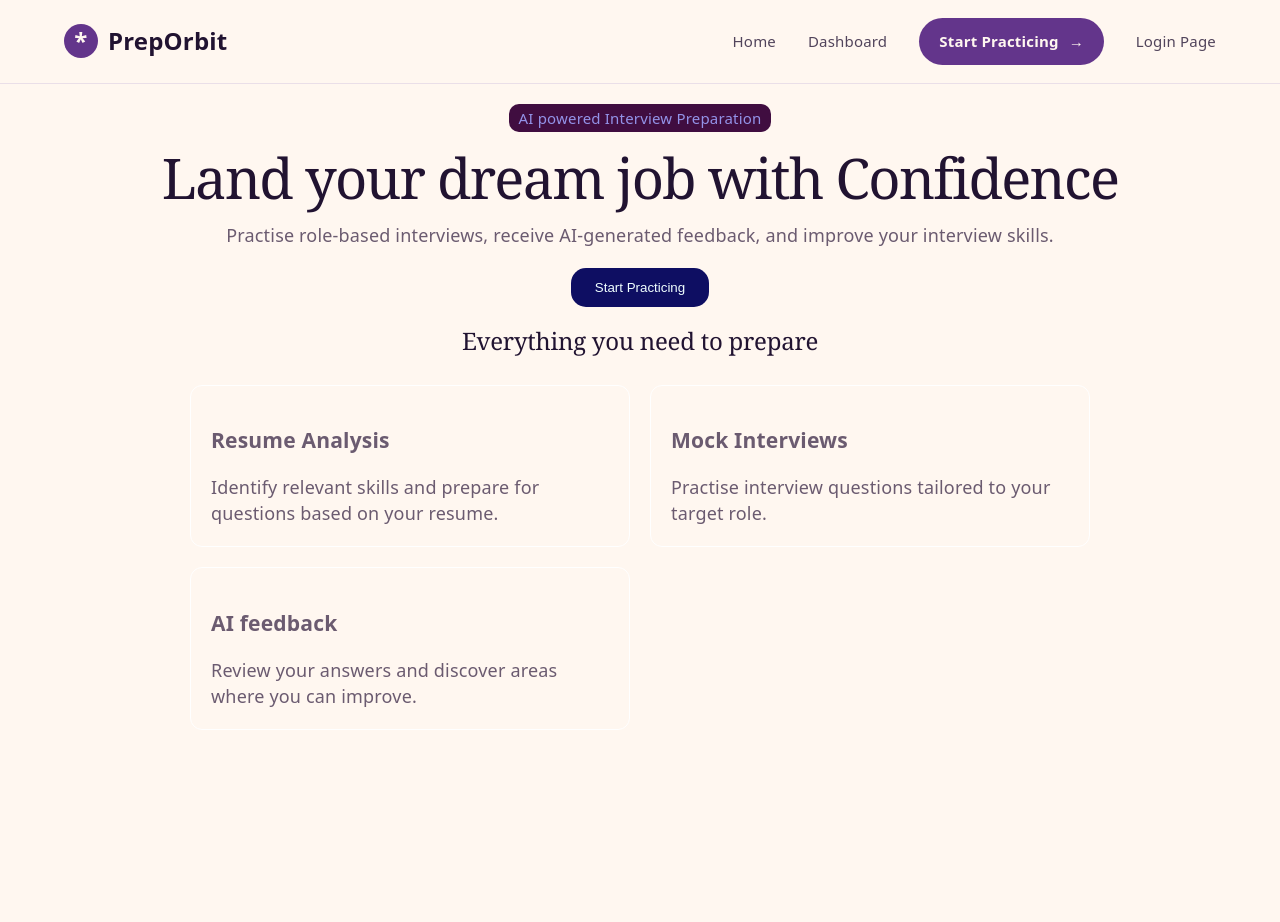
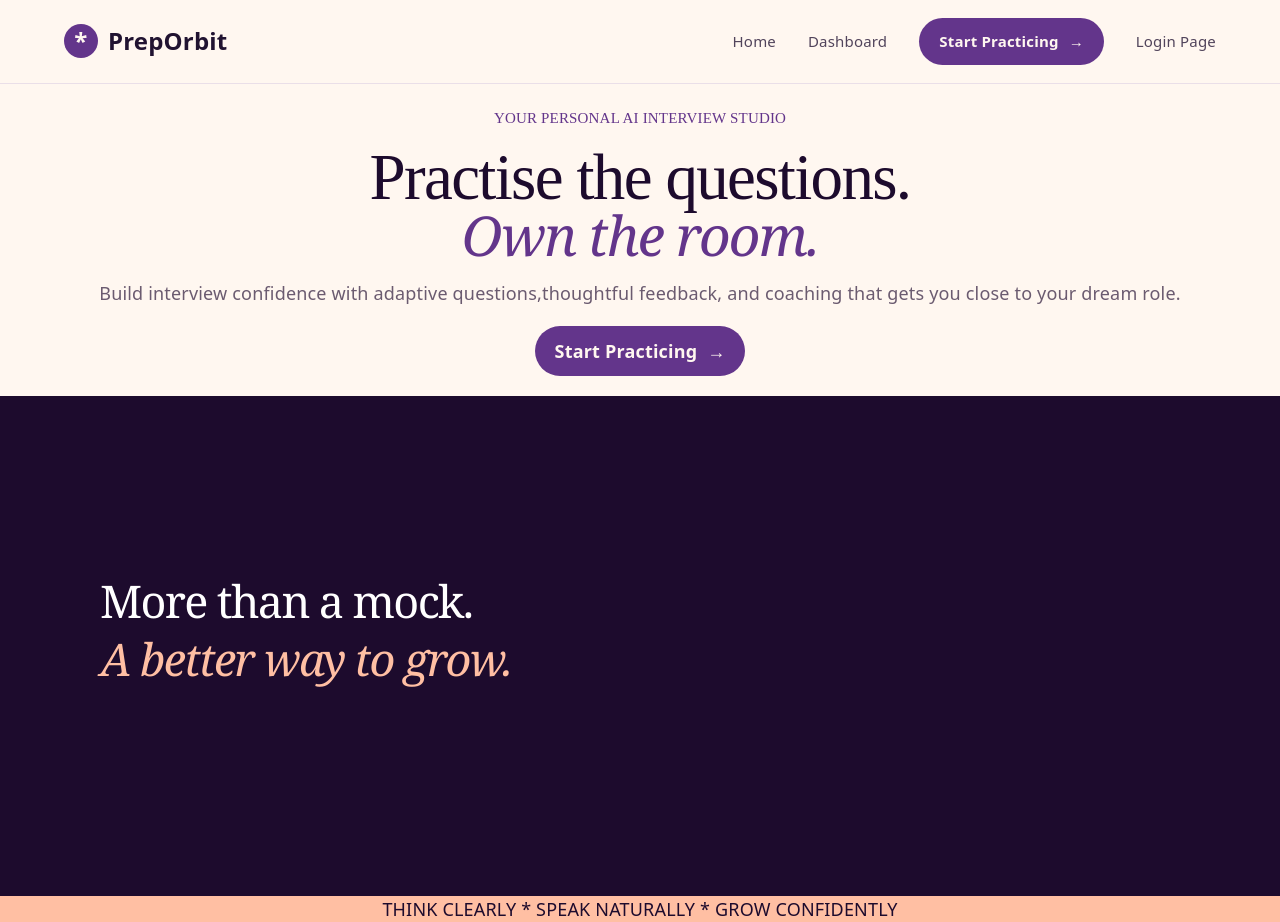
Before and after one commit to shreetanu205-sudo/Mock_Interview, a React (Vite) app in the folder Frontend/mock_interview/: page /landing-page in a window 1280 px wide. Before the commit the page ends 800 px from the top, so only its background shows below. Built offline with nearby package versions, Linux system fonts and the light colour scheme.

Commit message:
created first draft of Landing page

```diff
--- a/Frontend/mock_interview/src/App.css
+++ b/Frontend/mock_interview/src/App.css
@@ -23,27 +23,63 @@
     }
 }
 
-.btn{
-    padding:12px 24px;
-    background-color:rgb(14, 14, 98);
-    color:azure;
-    border:none;
-    border-radius:15px;
-    margin:20px auto;
-    cursor:pointer;
-}
-
 .hero-tag{
     font-size:15px;
     margin:20px auto;
     border-radius:10px;
     padding:1px 10px;
     width:max-content;
-    background-color:rgb(64, 13, 64);
-    color:rgb(147, 147, 232);
+    color: #63358b;
+    font-family:serif;
+}
+.hero{
+    display:flex;
+    flex-direction:column;
+    justify-content:flex-start;
+}
+.hero-header{
+    font-family:serif;
+    font-size:65px;
+    color:#1d0b2d;
+}
+.hero-sub-header{
+    color:#63358b;
+    font-style:italic;
+    font-size:55px;
+}
+.interview-start-btn{
+  display: inline-flex;
+  align-items: center;
+  gap: 10px;
+  padding: 12px 20px;
+  border-radius: 30px;
+  background: #63358b;
+  color: #fff7f0;
+  font-weight: 600;
+  text-decoration:none;
+  margin:20px;
 }
 
+.landing-scroll{
+    width:100%;
+    background-color:#1d0b2d;
+    height:500px;
+    display:flex;
+    flex-direction:column;
+    align-items:start;
+}
 
+.feature{
+    font-size:45px;
+    color:white;
+}
+
+.feature-sub-head{
+    color:#FFBFA3;
+    margin:0;
+    font-size:45px;
+    font-style:italic;
+}
 .Login-form {
     border: 1px solid white;
     margin: 20px auto;
@@ -56,7 +92,20 @@
     border-radius: 12px;
     max-width: 320px;
 }
+.footer-intro{
+    display:flex;
+    flex-direction:column;
+    align-items:start;
+    margin-top:160px;
+    margin-left:100px;
+}
 
+.bottom{
+    background-color: #FFBFA3;
+    color:#1d0b2d;
+    display:flex;
+    justify-content:space-evenly;
+}
 .Submit-Btn {
     padding: 12px 24px;
     background-color: rgb(14, 14, 98);
--- a/Frontend/mock_interview/src/pages/LandingPage.jsx
+++ b/Frontend/mock_interview/src/pages/LandingPage.jsx
@@ -1,6 +1,6 @@
 import React from 'react'
 import Button from '../Components/Button'
-import {useNavigate} from 'react-router-dom'
+import {useNavigate,Link} from 'react-router-dom'
 
 const LandingPage = () => {
     const navigate=useNavigate()
@@ -10,55 +10,44 @@ const LandingPage = () => {
     }
   return (
     <div className="LandingPage">
-        <section classname="hero">
+        <div classname="hero">
             <div className="hero-tag">
-                AI powered Interview Preparation
+                YOUR PERSONAL AI INTERVIEW STUDIO
             </div>
 
-            <h1>
-                Land your dream job with Confidence
+            <h1 className="hero-header">
+                Practise the questions.
             </h1>
+            <h1 className="hero-sub-header">Own the room.</h1>
 
             <p className="hero-Description">
-                Practise role-based interviews, receive AI-generated
-                feedback, and improve your interview skills.
+                Build interview confidence with adaptive questions,thoughtful feedback, and coaching that gets you close to your dream role.
             </p>
 
-            <Button
-                type="button"
-                text="Start Practicing"
-                onClick={startPractising}>
-            </Button>
+            <Link to="/interview-setup" className="interview-start-btn">
+                Start Practicing <span>&rarr;</span>
+            </Link>
 
-        </section>
-        <section className="features">
-            <h2>Everything you need to prepare</h2>
-
-            <div className='card-container'>
-                <div className='card'>
-                    <h3>Resume Analysis</h3>
-                    <p>
-                        Identify relevant skills and prepare
-                        for questions based on your resume.
+        </div>
+        <div className="footer">
+            <footer>
+                <div className="landing-scroll">
+                    <div className="footer-intro">
+                        <h1 className="feature">
+                        More than a mock.
+                        </h1>
+                        <h1 className="feature-sub-head">
+                            A better way to grow.
+                        </h1>
+                    </div>
+                </div>
+                <div className="bottom">
+                    <p classname="footer-text">
+                    THINK CLEARLY  *  SPEAK NATURALLY  *  GROW CONFIDENTLY
                     </p>
                 </div>
-                <div className="card">
-                    <h3>Mock Interviews</h3>
-                    <p>
-                        Practise interview questions tailored
-                        to your target role.
-                    </p>
-                </div>
-                <div className="card">
-                    <h3>AI feedback</h3>
-                    <p>
-                        Review your answers and discover
-                        areas where you can improve.
-                    </p>
-                </div>
-            </div>
-        </section>
-
+            </footer>
+        </div>
     </div>
   )
 }
```
